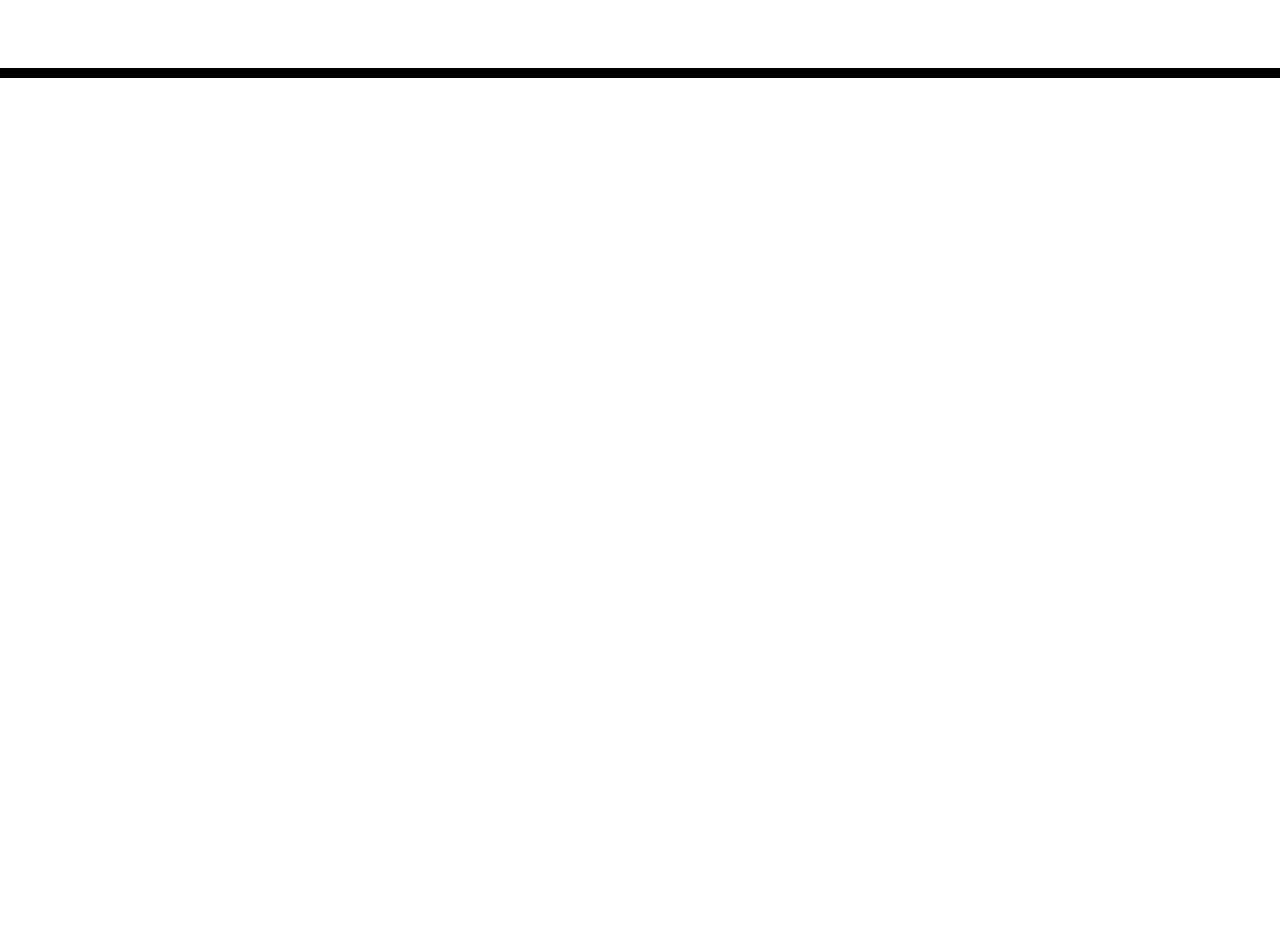
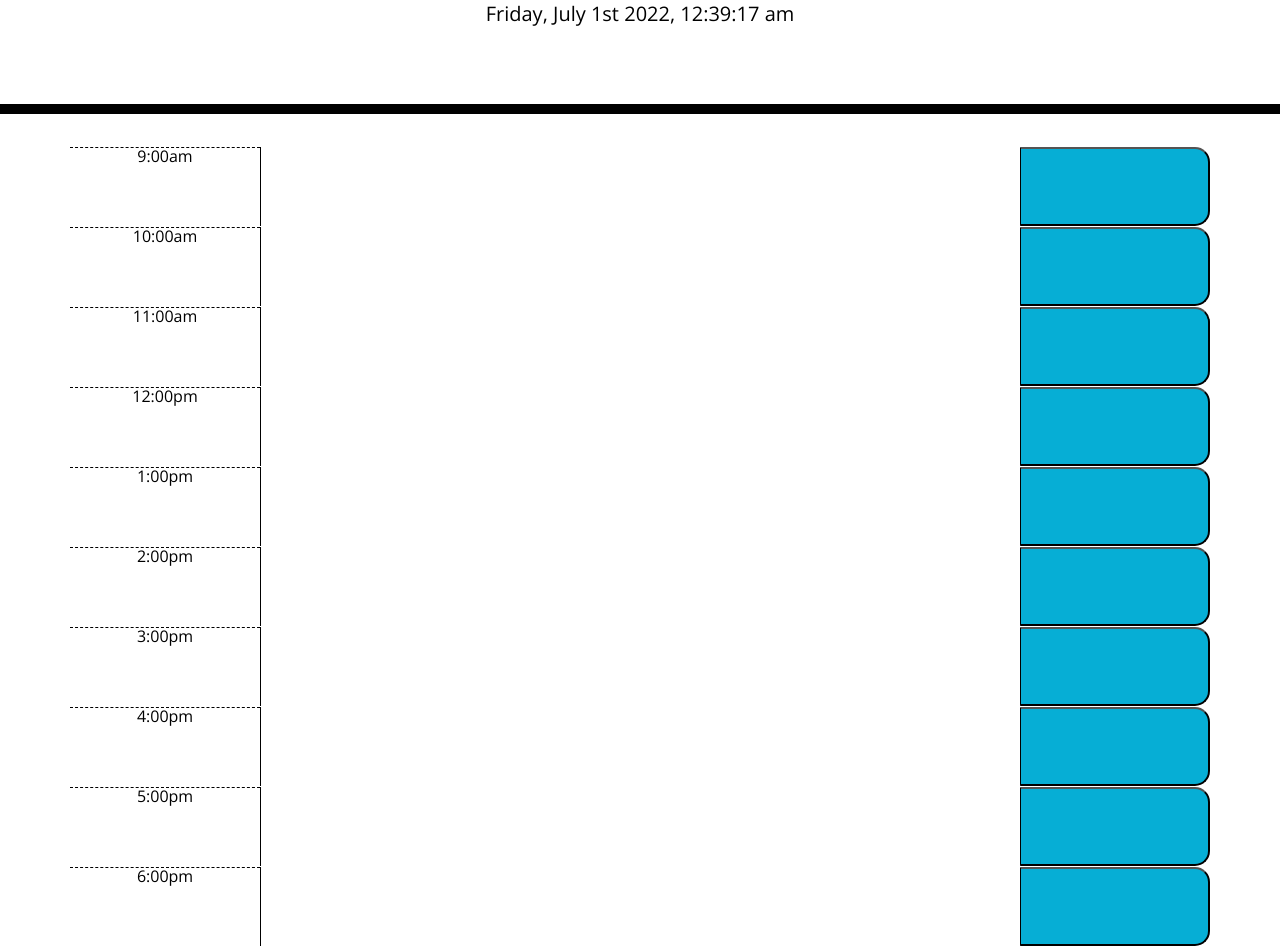
Before and after one commit to priyarizal/weekly-planning, a plain HTML site: page index.html in a window 1280 px wide. Shown: the part 190-1136 px from the top of the page. Before the commit the page ends 800 px from the top, so only its background shows below. Drawn offline with nearby package versions, Linux system fonts and the light colour scheme.

Commit message:
base html

```diff
--- a/index.html
+++ b/index.html
@@ -29,10 +29,51 @@
       <p id="currentDay" class="lead"></p>
     </header>
     <div class="container">
-      <!-- Timeblocks go here -->
+      <div class="time-block row">
+        <div class="hour col-2">9:00am</div>
+        <textarea id="9" class="col-8"></textarea> <button class="saveBtn col-2"></button>
+      </div>
+      <div class="time-block row">
+        <div class="hour col-2">10:00am</div>
+        <textarea id="10" class="col-8"></textarea> <button class="saveBtn col-2"></button>
+      </div>
+      <div class="time-block row">
+        <div class="hour col-2">11:00am</div>
+        <textarea id="11" class="col-8"></textarea> <button class="saveBtn col-2"></button>
+      </div>
+      <div class="time-block row">
+        <div class="hour col-2">12:00pm</div>
+        <textarea id="12" class="col-8"></textarea> <button class="saveBtn col-2"></button>
+      </div>
+      <div class="time-block row">
+        <div class="hour col-2">1:00pm</div>
+        <textarea id="13" class="col-8"></textarea> <button class="saveBtn col-2"></button>
+      </div>
+      <div class="time-block row">
+        <div class="hour col-2">2:00pm</div>
+        <textarea id="14" class="col-8"></textarea> <button class="saveBtn col-2"></button>
+      </div>
+      <div class="time-block row">
+        <div class="hour col-2">3:00pm</div>
+        <textarea id= "15" class="col-8"></textarea> <button class="saveBtn col-2"></button>
+      </div>
+      <div class="time-block row">
+        <div class="hour col-2">4:00pm</div>
+        <textarea id= "16" class="col-8"></textarea> <button class="saveBtn col-2"></button>
+      </div>
+      <div class="time-block row">
+        <div class="hour col-2">5:00pm</div>
+        <textarea id="17" class="col-8"></textarea> <button class="saveBtn col-2"></button>
+      </div>
+      <div class="time-block row">
+        <div class="hour col-2">6:00pm</div>
+        <textarea id= "18" class="col-8"></textarea> <button class="saveBtn col-2"></button>
+      </div>
+
     </div>
 
     <script src="https://cdnjs.cloudflare.com/ajax/libs/jquery/3.2.1/jquery.min.js"></script>
     <script src="https://cdnjs.cloudflare.com/ajax/libs/moment.js/2.24.0/moment.min.js"></script>
+    <script src="./script.js"></script>
   </body>
 </html>
```
